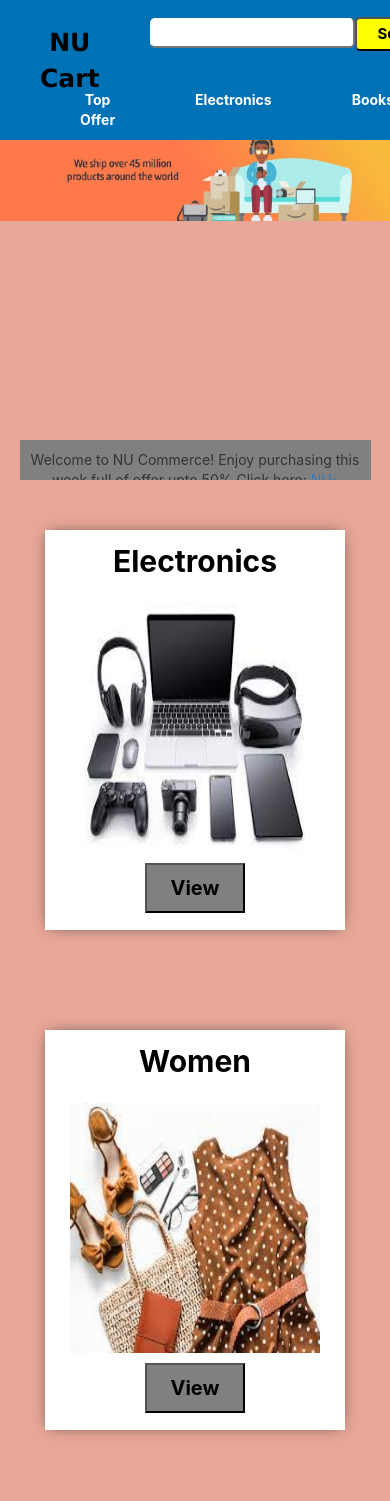
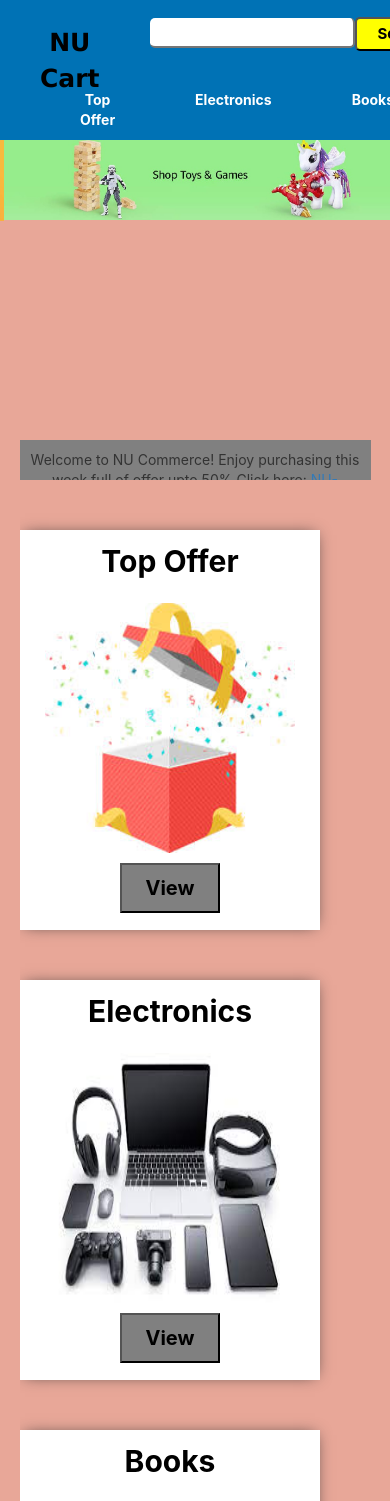
Before and after one commit to Ram-NU/NU-Commerce, a React (Create React App) app: page / in a window 390 px wide. Shown: the top 1501 px of the page. Built offline with nearby package versions, Linux system fonts and the light colour scheme.

Commit message:
Responsive Edit

```diff
--- a/src/header/Body_home.css
+++ b/src/header/Body_home.css
@@ -17,7 +17,7 @@
 }
 
 .container div{
-    display:grid;
+    display: inline flow-root list-item;
     grid-template-columns: 300px 300px 300px;
     justify-content: center;
     grid-gap: 50px;
--- a/src/header/Card-view.js
+++ b/src/header/Card-view.js
@@ -11,7 +11,7 @@ class CardView extends React.Component {
         return(
             <div>
             {Categories.map((items)=>(
-                <section className="inline flow-root list-item card-container">
+                <section className="card-container">
 
                     <section className="card-title">
                         {items.category}
```
